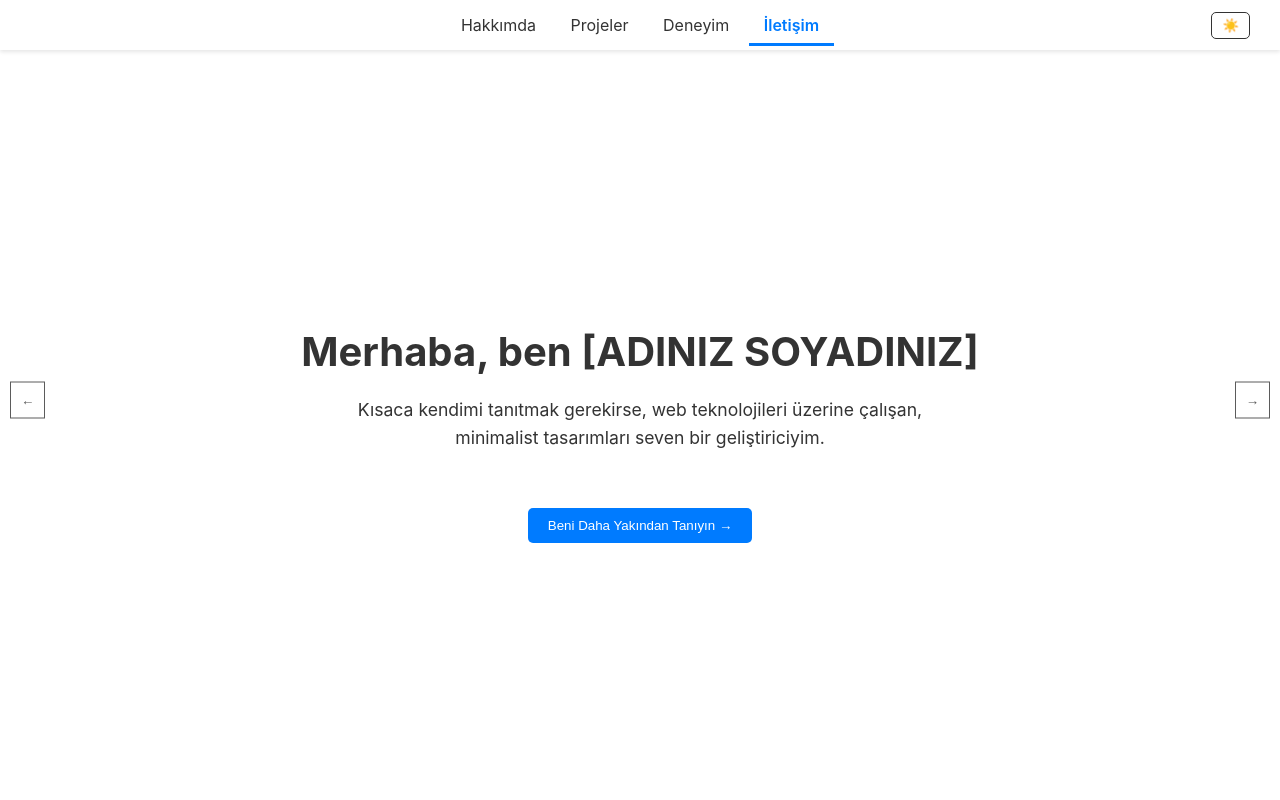
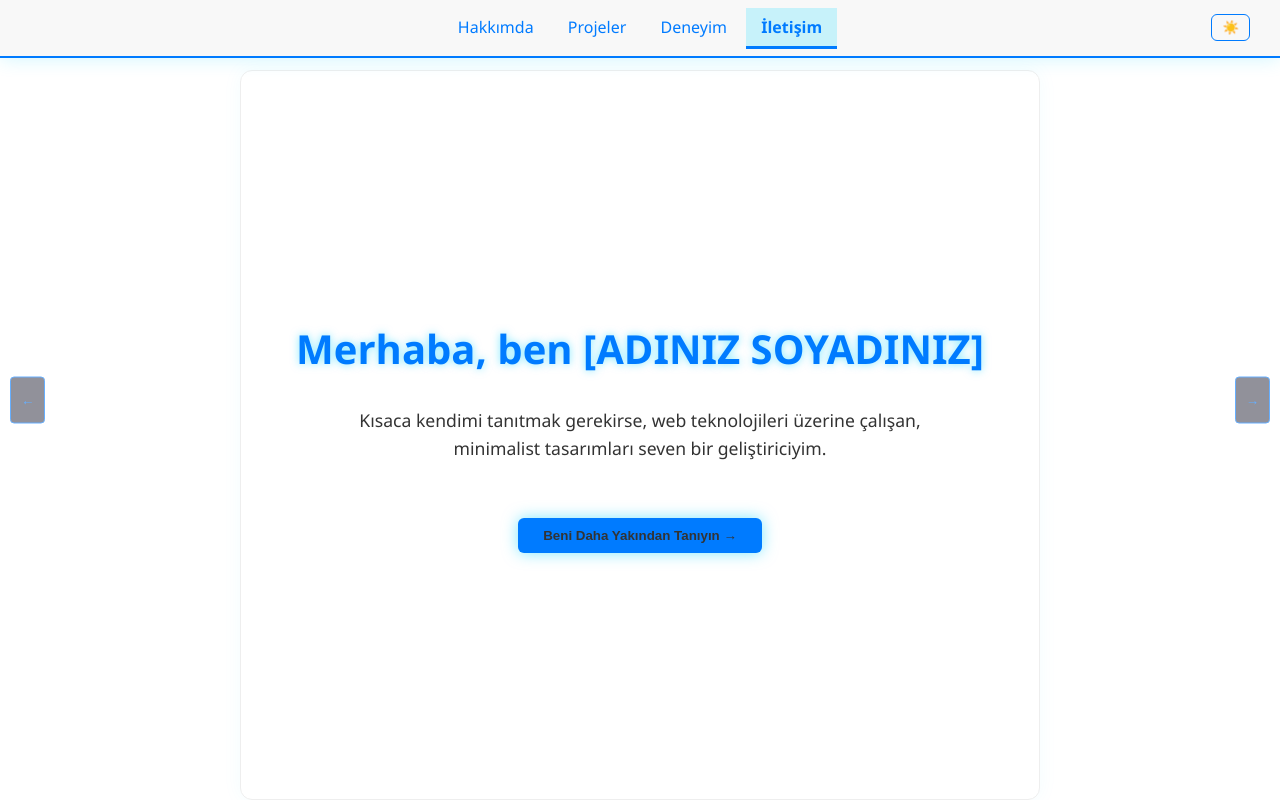
Before and after one commit to rengincelik/portfolio, a plain HTML site: page index.html in a window 1280 px wide. Drawn offline with Linux system fonts and the light colour scheme.

Commit message:
Update style.css

```diff
--- a/style.css
+++ b/style.css
@@ -1,18 +1,31 @@
 /* ======================== */
 /* 1. TEMA DEĞİŞKENLERİ */
 /* ======================== */
+/* NOT: Tema değiştirme fonksiyonunu korumak için,
+   CYBERPUNK stilini .dark-mode sınıfına yüklüyoruz.
+   Başlangıçta bu görünümle başlamak için HTML'deki <body> etiketine
+   default olarak 'dark-mode' sınıfını eklemeyi unutmayın. */
+
 :root {
+  /* LIGHT MODE (Varsayılan/Yedek) */
   --color-bg: #ffffff;
   --color-text: #333333;
-  --color-primary: #007bff; /* Vurgu Rengi */
+  --color-primary: #007bff; /* Standard Vurgu Mavi */
   --color-shadow: rgba(0, 0, 0, 0.1);
+  --color-section-bg: #ffffff;
+  --color-header-bg: #f8f8f8;
+  --color-border: #eee;
 }
 
 .dark-mode {
-  --color-bg: #1c1c1c;
-  --color-text: #f0f0f0;
-  --color-primary: #9dceff;
-  --color-shadow: rgba(255, 255, 255, 0.1);
+  /* CYBERPUNK / NEON DARK MODE */
+  --color-bg: #0a0a0a;
+  --color-text: #e0e0e0;
+  --color-primary: #00d4ff; /* Neon Mavi Vurgu */
+  --color-shadow: 0 0 10px rgba(0, 212, 255, 0.5); /* Neon Gölge */
+  --color-section-bg: #151515;
+  --color-header-bg: linear-gradient(135deg, #1a1a2e 0%, #16213e 100%);
+  --color-border: #252525;
 }
 
 /* ======================== */
@@ -25,9 +38,10 @@
 }
 
 body {
-  font-family: -apple-system, BlinkMacSystemFont, "Segoe UI", Roboto, Helvetica, Arial, sans-serif;
+  font-family: 'Segoe UI', Tahoma, Geneva, Verdana, sans-serif;
   background-color: var(--color-bg);
   color: var(--color-text);
+  line-height: 1.6;
   overflow: hidden; /* Dikey kaydırmayı tamamen engeller */
   height: 100vh;
   transition: background-color 0.4s, color 0.4s;
@@ -37,45 +51,60 @@ body {
 /* 3. SABİT BAŞLIK (HEADER) */
 /* ======================== */
 .nav-header {
-  position: fixed; /* Sayfanın en üstünde sabit kalır */
+  position: fixed;
   top: 0;
   left: 0;
   width: 100%;
   padding: 15px 30px;
   display: flex;
-  justify-content: center; /* Butonları ortaya toplar */
+  justify-content: center;
   align-items: center;
   gap: 20px;
-  z-index: 1000; /* Diğer her şeyin üstünde görünür */
-  background-color: var(--color-bg);
-  box-shadow: 0 2px 4px var(--color-shadow);
+  z-index: 1000;
+
+  /* NEON HEADER STİLLERİ */
+  background: var(--color-header-bg);
+  border-bottom: 2px solid var(--color-primary);
+  box-shadow: 0 0 20px rgba(0, 212, 255, 0.2);
 }
 
 .nav-header .nav-button {
   text-decoration: none;
-  color: var(--color-text);
+  color: var(--color-primary); /* Vurgu Rengi */
   font-size: 16px;
   padding: 8px 15px;
   border-bottom: 3px solid transparent;
   transition: all 0.3s;
 }
 
+.nav-header .nav-button:hover {
+  background: rgba(0, 212, 255, 0.1);
+  transform: translateY(-2px);
+}
+
 .nav-header .nav-button.active {
   color: var(--color-primary);
-  border-bottom-color: var(--color-primary); /* Vurgu */
+  border-bottom-color: var(--color-primary);
+  background: rgba(0, 212, 255, 0.2);
   font-weight: 600;
 }
 
 /* Tema Değiştirici Buton Stili */
 #theme-toggle {
   background: none;
-  border: 1px solid var(--color-text);
-  color: var(--color-text);
+  border: 1px solid var(--color-primary);
+  color: var(--color-primary);
   padding: 5px 10px;
-  border-radius: 5px;
+  border-radius: 6px;
   cursor: pointer;
   position: absolute;
   right: 30px;
+  transition: all 0.3s;
+}
+
+#theme-toggle:hover {
+    background-color: rgba(0, 212, 255, 0.1);
+    box-shadow: 0 0 10px rgba(0, 212, 255, 0.5);
 }
 
 /* ======================== */
@@ -85,70 +114,138 @@ body {
   display: flex;
   width: 100%;
   height: 100vh;
-  overflow-x: scroll; /* Yatay kaydırmayı etkinleştirir */
+  overflow-x: scroll;
   overflow-y: hidden;
-  scroll-snap-type: x mandatory; /* Tam ekrana otomatik oturma */
-  scroll-behavior: smooth; /* JS veya oklarla kaydırırken yumuşak geçiş */
-  padding-top: 70px; /* Sabit başlığın altından başlar */
+  scroll-snap-type: x mandatory;
+  scroll-behavior: smooth;
+  padding-top: 70px;
 }
 
 .slide-section {
-  flex: 0 0 100vw; /* Her bölümün ekran genişliğinde olmasını zorlar */
-  scroll-snap-align: start; /* Kaydırma başlangıcını hizala */
+  flex: 0 0 100vw;
+  scroll-snap-align: start;
   display: flex;
   flex-direction: column;
-  justify-content: center; /* İçeriği dikeyde ortalar */
-  align-items: center; /* İçeriği yatayda ortalar */
+  justify-content: center;
+  align-items: center;
   text-align: center;
   padding: 0 5vw;
 }
-/* Mevcut slider-wrapper ve slide-section kodlarının altına ekleyin/değiştirin */
 
-/* Her iki içerik bloğu da (main ve detail) tam alanı kaplamalı */
+/* ======================== */
+/* 5. İÇERİK ve DETAY GÖRÜNÜMÜ STİLİ */
+/* (Syllabus görünümü ve Detay geçişi için) */
+/* ======================== */
+
+/* Her iki içerik bloğu da tam alanı kaplamalı */
 .main-content,
 .detail-view {
     width: 100%;
+    max-width: 800px;
     height: 100%;
+    background: var(--color-section-bg);
+    padding: 40px;
+    border-radius: 12px;
+    border: 1px solid var(--color-border);
+
     display: flex;
     flex-direction: column;
     justify-content: center;
     align-items: center;
     text-align: center;
-    transition: opacity 0.4s, transform 0.4s;
-    /* Fazla içeriği kesmek için */
-    overflow: hidden;
+    transition: all 0.3s;
+    /* Neon Dark Stili */
+    box-shadow: 0 0 20px rgba(0, 212, 255, 0.05);
 }
 
-/* Ana İçerik: Daha küçük, daha özlü başlıklar */
-.main-content h1 {
-    font-size: 2.5rem; /* Başlık boyutunu sabit tutun */
-    margin-bottom: 0.5em;
+/* Bölüm üzerine gelince (hover) neon border/glow efekti */
+.slide-section:hover .main-content {
+    border-color: var(--color-primary);
+    box-shadow: 0 0 30px rgba(0, 212, 255, 0.15);
 }
-.main-content p {
+
+/* Başlıklar */
+.main-content h1, .detail-view h2 {
+    font-size: 2.5em;
+    color: var(--color-primary);
+    margin-bottom: 25px;
+    /* Başlıkta Neon Glow efekti */
+    text-shadow: 0 0 8px rgba(0, 212, 255, 0.5);
+}
+
+/* Alt Metinler (Syllabus Görünümü) */
+.main-content p, .detail-view p {
     max-width: 600px;
     font-size: 1.1rem;
     line-height: 1.6;
     margin-bottom: 2em;
 }
+
+/* BUTONLAR (Detail Toggle ve Return) */
+.detail-toggle-btn, .return-btn {
+    margin-top: 20px;
+    padding: 10px 25px;
+    background-color: var(--color-primary);
+    color: var(--color-dark-bg);
+    border: none;
+    border-radius: 6px;
+    cursor: pointer;
+    font-weight: 600;
+    transition: all 0.3s;
+    /* Buton Neon Işıltı */
+    box-shadow: 0 0 15px rgba(0, 212, 255, 0.5);
+}
+
+.detail-toggle-btn:hover, .return-btn:hover {
+    background-color: #00b4e0;
+    transform: translateY(-1px);
+    box-shadow: 0 0 25px rgba(0, 212, 255, 0.8);
+}
+
+/* Görünürlük Mantığı */
+.slide-section .detail-view {
+    display: none;
+    animation: fadeIn 0.5s ease; /* Fade-in animasyonu korundu */
+}
+
+.slide-section.show-detail .main-content {
+    display: none;
+}
+
+.slide-section.show-detail .detail-view {
+    display: flex;
+    flex-direction: column;
+    align-items: center;
+    justify-content: center;
+}
+
+@keyframes fadeIn {
+    from { opacity: 0; transform: translateY(10px); }
+    to { opacity: 1; transform: translateY(0); }
+}
+
 /* ======================== */
-/* 5. KAYDIRMA OKLARI */
+/* 6. KAYDIRMA OKLARI */
 /* ======================== */
 .scroll-arrow {
   position: fixed;
   top: 50%;
   transform: translateY(-50%);
   z-index: 900;
-  background-color: var(--color-bg);
-  border: 1px solid var(--color-text);
-  color: var(--color-text);
-  padding: 10px;
+  background-color: rgba(26, 26, 46, 0.8);
+  border: 1px solid var(--color-primary);
+  color: var(--color-primary);
+  padding: 15px 10px;
   cursor: pointer;
-  opacity: 0.8;
-  transition: opacity 0.3s;
+  opacity: 0.6;
+  transition: all 0.3s;
+  border-radius: 4px;
 }
 
 .scroll-arrow:hover {
   opacity: 1;
+  background-color: rgba(0, 212, 255, 0.1);
+  box-shadow: 0 0 15px rgba(0, 212, 255, 0.5);
 }
 
 .left-arrow {
@@ -158,43 +255,3 @@ body {
 .right-arrow {
   right: 10px;
 }
-/* Ana içerik ve Detay görünümünü yönetme */
-.slide-section .detail-view {
-    display: none; /* Detaylar varsayılan olarak gizli */
-    animation: fadeIn 0.5s ease;
-}
-
-/* Eğer bölümün kendisinde 'show-detail' sınıfı varsa: */
-.slide-section.show-detail .main-content {
-    display: none; /* Ana içeriği gizle */
-}
-
-.slide-section.show-detail .detail-view {
-    display: flex; /* Detay içeriğini göster (ve ortala) */
-    flex-direction: column;
-    align-items: center;
-    justify-content: center;
-    text-align: center;
-}
-
-/* Butonlara ve linklere biraz stil ekleyelim */
-.detail-toggle-btn, .return-btn {
-    margin-top: 20px;
-    padding: 10px 20px;
-    background-color: var(--color-primary);
-    color: var(--color-bg);
-    border: none;
-    border-radius: 5px;
-    cursor: pointer;
-    transition: background-color 0.3s;
-}
-
-.detail-toggle-btn:hover, .return-btn:hover {
-    filter: brightness(1.2);
-}
-
-/* Basit bir fade-in animasyonu (isteğe bağlı) */
-@keyframes fadeIn {
-    from { opacity: 0; transform: translateY(10px); }
-    to { opacity: 1; transform: translateY(0); }
-}
```
